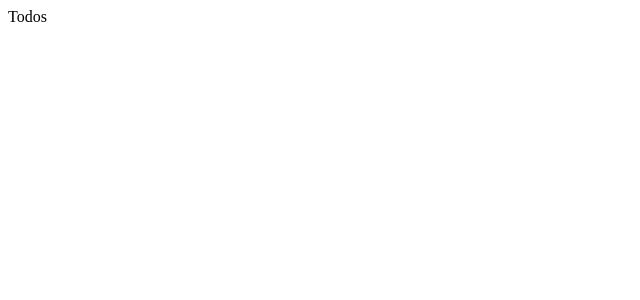
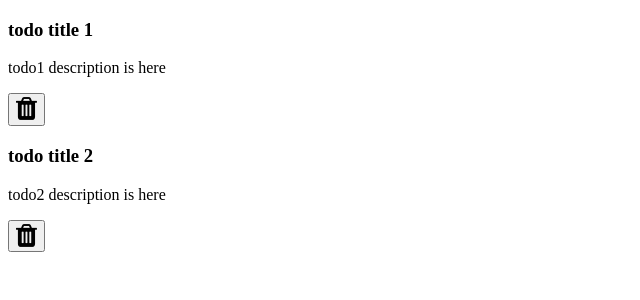
Before and after one commit to mdhasibulhasan907/Project-Todo-App, a React (Vite) app: page / in a window 1280 px wide. Shown: the top 300 px of the page, without its empty margins (0-640 px from the left). Built offline with nearby package versions, Linux system fonts and the light colour scheme.

Commit message:
todo components done

```diff
--- a/package.json
+++ b/package.json
@@ -10,6 +10,7 @@
     "preview": "vite preview"
   },
   "dependencies": {
+    "font-awesome": "^4.7.0",
     "react": "^18.2.0",
     "react-dom": "^18.2.0"
   },
--- /dev/null
+++ b/src/components/Todo.jsx
@@ -0,0 +1,22 @@
+
+// eslint-disable-next-line no-unused-vars
+import React from 'react'
+
+export const Todo = (props) => {
+    // eslint-disable-next-line react/prop-types, no-unused-vars
+    const {id,title,desc}=props.todo;
+  return (
+    <article>
+       <div>
+       <h3>{title}</h3>
+        <p>{desc}</p>
+       </div>
+
+       <div>
+        <button>
+        <i className="fa fa-trash fa-2x" aria-hidden="true"></i>
+        </button>
+       </div>
+    </article>
+  )
+}
--- a/src/components/Todos.jsx
+++ b/src/components/Todos.jsx
@@ -1,14 +1,22 @@
 // eslint-disable-next-line no-unused-vars
 import React from 'react'
+// eslint-disable-next-line no-unused-vars
+import { Todo } from './Todo'
 
-const Todos = (propos) => {
+
+const Todos = (props) => {
     // eslint-disable-next-line no-undef
     // console.log(propos.todos);
 
 //    todos->section
 // todo-> article
   return (
-    <div>Todos</div>
+    <section>
+      {
+
+         props.todos.map((todo) => <Todo key={Todos.id} todo={todo}/>)
+      }
+    </section>
   )
 }
 
--- a/src/main.jsx
+++ b/src/main.jsx
@@ -1,6 +1,8 @@
 import React from 'react'
 import ReactDOM from 'react-dom/client'
 import App from './App.jsx'
+
+import "font-awesome/css/font-awesome.min.css";
 
 
 ReactDOM.createRoot(document.getElementById('root')).render(
```
Also changed, not shown: 1 other file (tests, documents, lock files or other folders).
